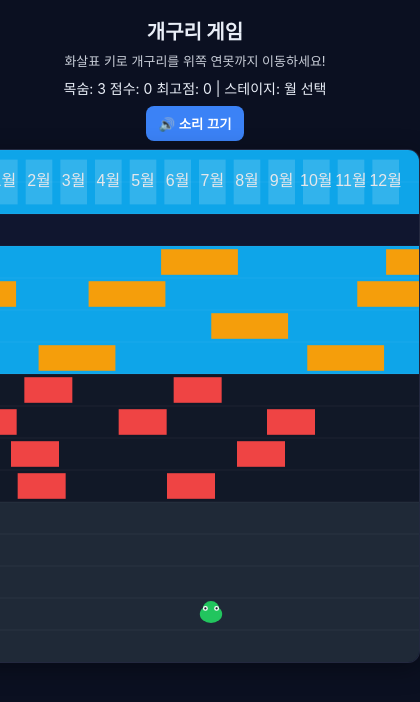
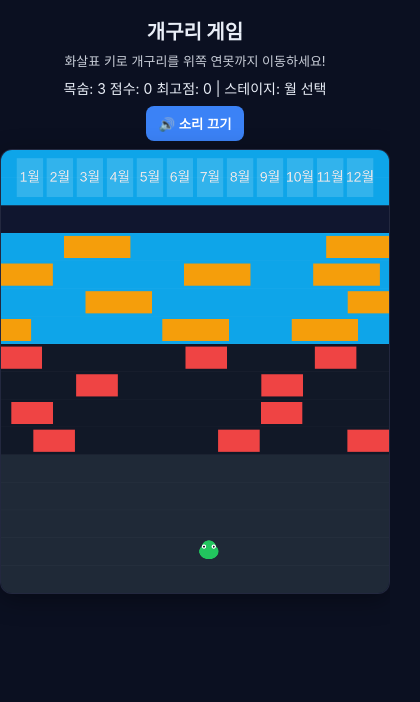
Before and after one commit to beeper9-source/api, a website: page index.html in a window 390 px wide. Shown: the whole page, 420 px wide, since content can reach past the window. Drawn offline with Linux system fonts and the light colour scheme.

Commit message:
feat: enlarge canvas to 896x1024 (2x) and keep responsive fit

```diff
--- a/index.html
+++ b/index.html
@@ -22,7 +22,7 @@
       </div>
     </div>
 
-    <canvas id="game" width="448" height="512"></canvas>
+    <canvas id="game" width="896" height="1024"></canvas>
 
     <script src="game.js"></script>
   </body>
--- a/styles.css
+++ b/styles.css
@@ -8,4 +8,4 @@ html, body { height: 100%; margin: 0; padding: 0; font-family: -apple-system, Bl
 #restart.hidden { display: none; }
 .controls { display: flex; gap: 8px; justify-content: center; }
 
-canvas { border-radius: 12px; box-shadow: 0 6px 24px rgba(0,0,0,.35); border: 1px solid rgba(255,255,255,.08); background: #10162f; }
+canvas { border-radius: 12px; box-shadow: 0 6px 24px rgba(0,0,0,.35); border: 1px solid rgba(255,255,255,.08); background: #10162f; max-width: 100%; height: auto; }
```
